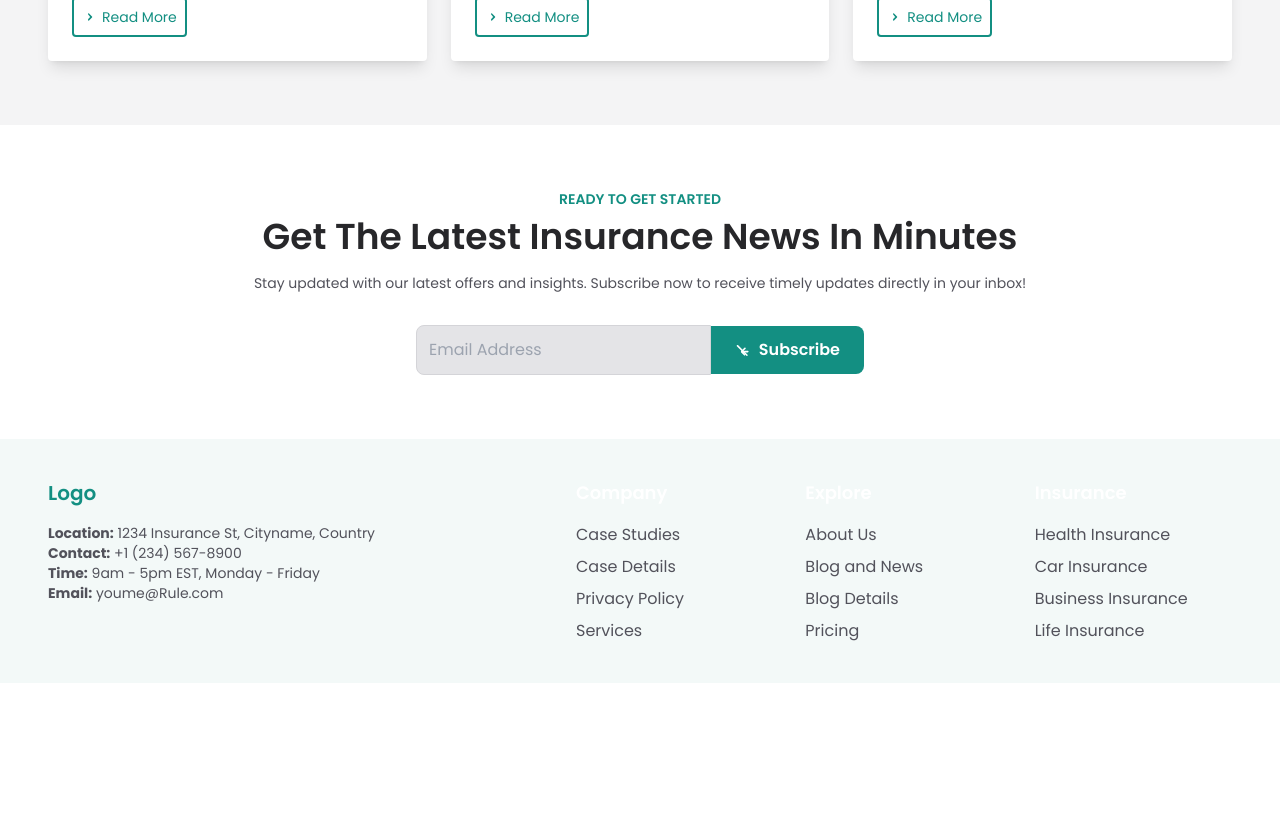
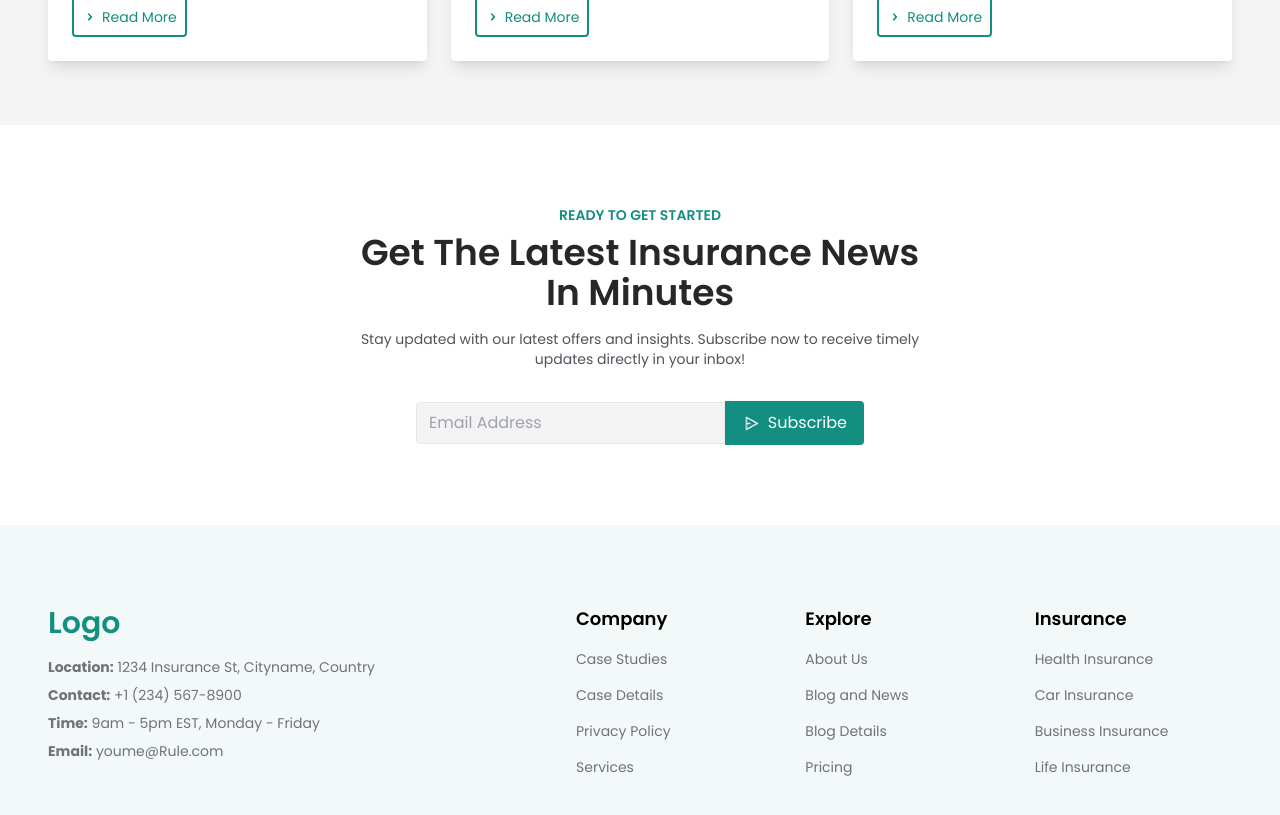
Before and after one commit to yeruvasaijahnavi/insurance_website, an Angular app: page / in a window 1280 px wide. Shown: the part 5780-6595 px from the top of the page. Before the commit the page ends 6463 px from the top, so only its background shows below. Built offline with nearby package versions, Linux system fonts and the light colour scheme.

Commit message:
Fix footer major layout issues

```diff
--- a/src/app/footer/footer.component.css
+++ b/src/app/footer/footer.component.css
@@ -0,0 +1,3 @@
+::ng-deep li {
+	@apply text-sm;
+}
--- a/src/app/footer/footer.component.html
+++ b/src/app/footer/footer.component.html
@@ -1,20 +1,25 @@
-<footer class="bg-[#f3f9f8] text-zinc-600 py-10">
+<footer class="bg-[#f3f9f8] text-zinc-500 pt-20 pb-10">
 	<div class="container mx-auto px-6 md:px-12 flex flex-wrap gap-8">
 		<!-- First Column (Slightly Wider) -->
 		<div class="flex-grow basis-1/3 md:pr-6">
-			<h2 class="text-xl font-semibold text-accent mb-4">Logo</h2>
-			<p>
-				<strong>Location:</strong> 1234 Insurance St, Cityname, Country
-			</p>
-			<p><strong>Contact:</strong> +1 (234) 567-8900</p>
-			<p><strong>Time:</strong> 9am - 5pm EST, Monday - Friday</p>
-			<p><strong>Email:</strong> youme&#64;Rule.com</p>
+			<h2 class="text-accent text-3xl mb-4 font-semibold">Logo</h2>
+			<div class="">
+				<p class="mb-2">
+					<strong>Location:</strong> 1234 Insurance St, Cityname,
+					Country
+				</p>
+				<p class="mb-2"><strong>Contact:</strong> +1 (234) 567-8900</p>
+				<p class="mb-2">
+					<strong>Time:</strong> 9am - 5pm EST, Monday - Friday
+				</p>
+				<p class="mb-2"><strong>Email:</strong> youme&#64;Rule.com</p>
+			</div>
 		</div>
 
 		<!-- Second Column - Company -->
 		<div class="basis-1/6">
-			<h3 class="text-lg font-semibold text-white mb-4">Company</h3>
-			<ul class="space-y-2">
+			<h3 class="text-lg font-semibold text-black mb-4">Company</h3>
+			<ul class="space-y-4">
 				<li><a href="#" class="hover:underline">Case Studies</a></li>
 				<li><a href="#" class="hover:underline">Case Details</a></li>
 				<li><a href="#" class="hover:underline">Privacy Policy</a></li>
@@ -24,8 +29,8 @@
 
 		<!-- Third Column - Explore -->
 		<div class="basis-1/6">
-			<h3 class="text-lg font-semibold text-white mb-4">Explore</h3>
-			<ul class="space-y-2">
+			<h3 class="text-lg font-semibold text-black mb-4">Explore</h3>
+			<ul class="space-y-4">
 				<li><a href="#" class="hover:underline">About Us</a></li>
 				<li><a href="#" class="hover:underline">Blog and News</a></li>
 				<li><a href="#" class="hover:underline">Blog Details</a></li>
@@ -35,8 +40,8 @@
 
 		<!-- Fourth Column - Insurance -->
 		<div class="basis-1/6">
-			<h3 class="text-lg font-semibold text-white mb-4">Insurance</h3>
-			<ul class="space-y-2">
+			<h3 class="text-lg font-semibold text-black mb-4">Insurance</h3>
+			<ul class="space-y-4">
 				<li>
 					<a href="#" class="hover:underline">Health Insurance</a>
 				</li>
--- a/src/app/getstarted/getstarted.component.html
+++ b/src/app/getstarted/getstarted.component.html
@@ -1,15 +1,15 @@
-<section class="bg-white py-16">
+<section class="bg-white py-20">
 	<div class="container mx-auto px-6 md:px-12 text-center">
 		<!-- Section Headings -->
 		<h6 class="text-sm font-semibold text-accent uppercase mb-2">
 			Ready to Get Started
 		</h6>
 		<h2
-			class="text-3xl md:text-4xl font-semibold text-zinc-800 capitalize mb-4"
+			class="text-3xl md:text-4xl font-semibold w-1/2 mx-auto text-zinc-800 capitalize mb-4"
 		>
 			Get the Latest Insurance News in Minutes
 		</h2>
-		<p class="text-zinc-600 mb-8">
+		<p class="text-zinc-600 mb-8 w-1/2 mx-auto">
 			Stay updated with our latest offers and insights. Subscribe now to
 			receive timely updates directly in your inbox!
 		</p>
@@ -21,23 +21,16 @@
 			<input
 				type="email"
 				placeholder="Email Address"
-				class="w-full md:flex-grow p-3 bg-zinc-200 rounded-l-lg border border-zinc-300 focus:outline-none focus:ring-2 focus:ring-accent"
+				class="w-full md:flex-grow py-2 px-3 bg-[#f3f3f3] focus:outline-none focus:border-accent focus:border-2 rounded-l border border-[#e8e8e7]"
 			/>
 			<button
-				class="mt-4 md:mt-0 md:ml-0 w-full md:w-auto flex items-center justify-center px-6 py-3 bg-accent text-white font-semibold rounded-r-lg hover:bg-accent focus:outline-none focus:ring-2 focus:ring-accent"
+				class="mt-4 md:mt-0 md:ml-0 w-full md:w-auto border-2 border-accent flex items-center justify-center px-6 py-2 bg-accent text-white rounded-r"
 			>
-				<svg
-					class="w-4 h-4 mr-2"
-					fill="currentColor"
-					viewBox="0 0 20 20"
-				>
-					<path
-						d="M2.3 5.3a1 1 0 011.4-1.4l12 12a1 1 0 01-1.4 1.4l-12-12z"
-					/>
-					<path
-						d="M7.707 12.707a1 1 0 010-1.414l4-4a1 1 0 111.414 1.414L10.414 11H16a1 1 0 110 2h-5.586l2.293 2.293a1 1 0 01-1.414 1.414l-4-4z"
-					/>
-				</svg>
+				<img
+					src="/assets/images/icons/send_icon.png"
+					alt="send icon"
+					class="mr-2"
+				/>
 				Subscribe
 			</button>
 		</div>
```
Also changed, not shown: src/assets/images/icons/send_icon.png.
